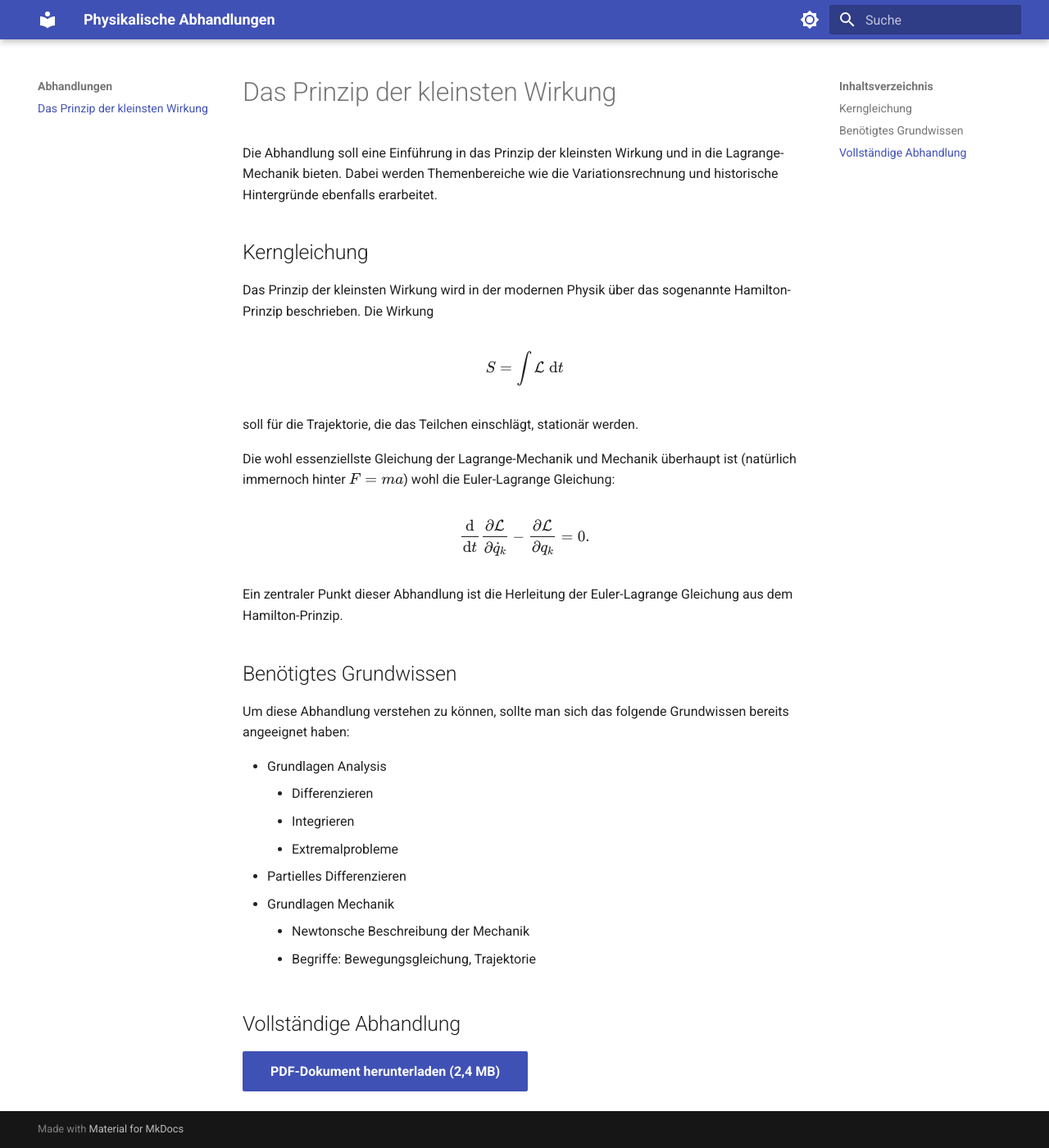
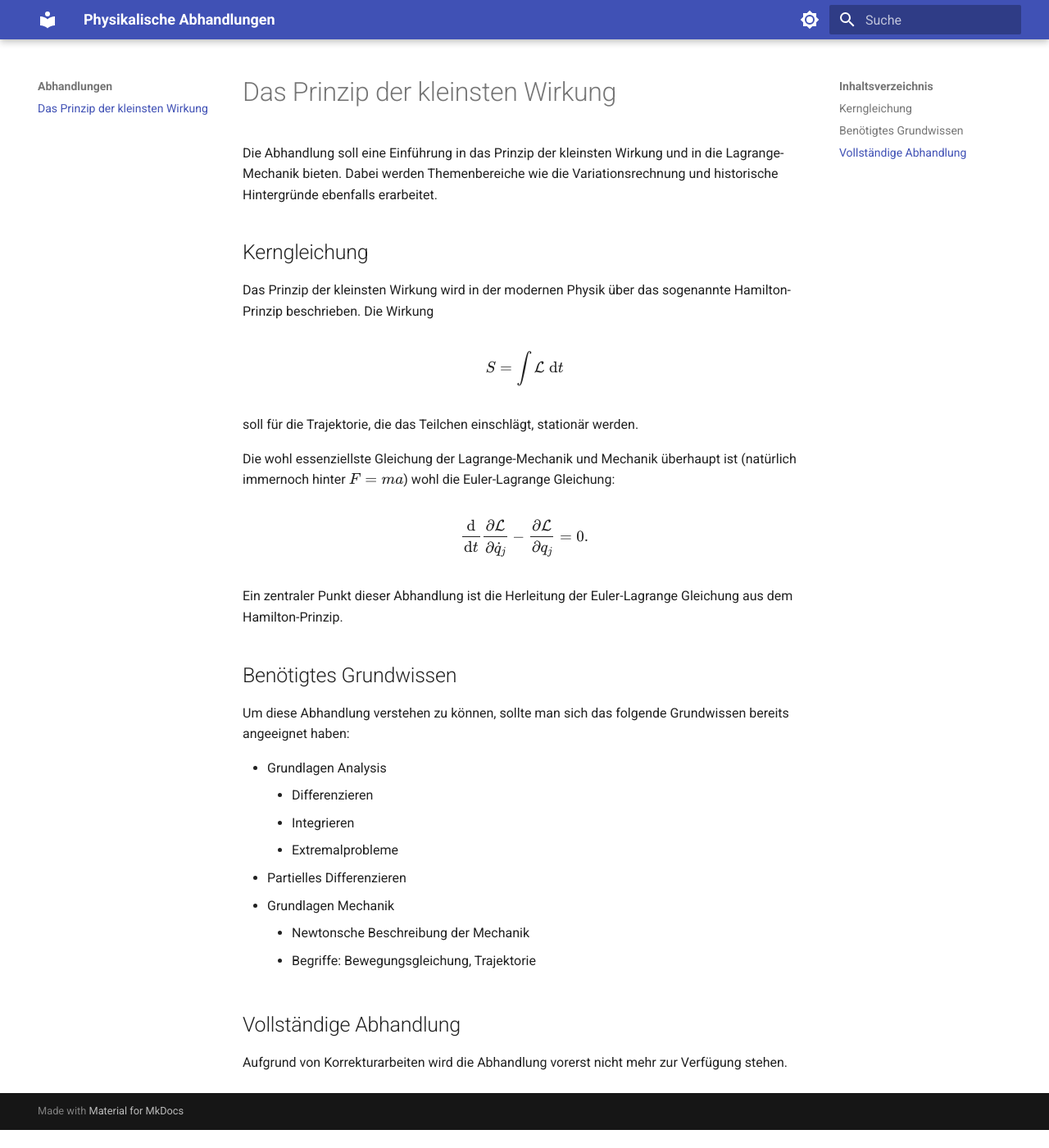
Before and after one commit to TheLama25/nh-physik-abhandlungen, an MkDocs documentation site: the page built from docs/abhandlungen/Prinzip_der_kleinsten_Wirkung.md, in a window 1280 px wide and 1400 px high, scrolled down 54 px. Shown: the whole window at 82% size. Built offline with MkDocs 1.6.1 and Material for MkDocs 9.7.7, drawn with Linux system fonts in a browser that asks for light colours; after the commit the page ends 1432 px from its top, so only the background shows below that.

Commit message:
PDF Download runtergenommen aufgrund von Korrekturarbeiten

```diff
--- a/docs/abhandlungen/Prinzip_der_kleinsten_Wirkung.md
+++ b/docs/abhandlungen/Prinzip_der_kleinsten_Wirkung.md
@@ -11,7 +11,7 @@ soll für die Trajektorie, die das Teilchen einschlägt, stationär werden.
 
 Die wohl essenziellste Gleichung der Lagrange-Mechanik und Mechanik überhaupt ist (natürlich immernoch hinter $F = ma$) wohl die Euler-Lagrange Gleichung:
 
-$$ \frac{\text{d}}{\text{d}t} \frac{\partial \mathcal{L}}{\partial \dot{q}_k} - \frac{\partial \mathcal{L}}{\partial q_k} = 0. $$
+$$ \frac{\text{d}}{\text{d}t} \frac{\partial \mathcal{L}}{\partial \dot{q}_j} - \frac{\partial \mathcal{L}}{\partial q_j} = 0. $$
 
 Ein zentraler Punkt dieser Abhandlung ist die Herleitung der Euler-Lagrange Gleichung aus dem Hamilton-Prinzip.
 
@@ -29,4 +29,4 @@ Um diese Abhandlung verstehen zu können, sollte man sich das folgende Grundwiss
 
 ## Vollständige Abhandlung
 
-[PDF-Dokument herunterladen (2,4 MB)](../pdfs/Das_Prinzip_der_kleinsten_Wirkung.pdf){ .md-button .md-button--primary }
+Aufgrund von Korrekturarbeiten wird die Abhandlung vorerst nicht mehr zur Verfügung stehen.
--- a/docs/cmd_commands.txt
+++ b/docs/cmd_commands.txt
@@ -6,3 +6,7 @@ git add .
 git commit -m "Änderungen an der Webseite"
 git push
 mkdocs gh-deploy
+
+Hier der Code für den PDF Button:
+
+[PDF-Dokument herunterladen (2,4 MB)](../pdfs/Das_Prinzip_der_kleinsten_Wirkung.pdf){ .md-button .md-button--primary }
```
Also changed, not shown: 1 other file.
